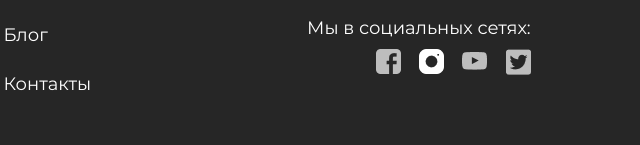
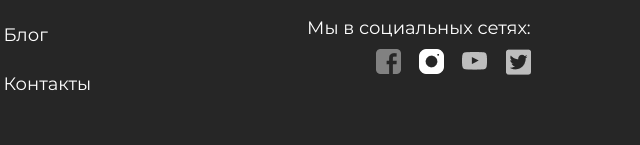
Before and after one commit to andrski/orthodoxographia_layout, a plain HTML site: page video.html in a window 1280 px wide. In both pictures the pointer is over the element 1021 px from the left and 1665 px from the top of the page. Shown: the part 1604-1749 px from the top of the page, 633-1273 px from the left. Drawn offline with Linux system fonts and the light colour scheme.

Commit message:
add video html

```diff
--- a/CSS/video.css
+++ b/CSS/video.css
@@ -268,3 +268,7 @@ main{
     display: flex;
     justify-content: space-between;
   }
+  .fb:hover, .round:hover,
+.youtube_icon:hover, .tw:hover{
+  opacity: 0.6;
+}
```
